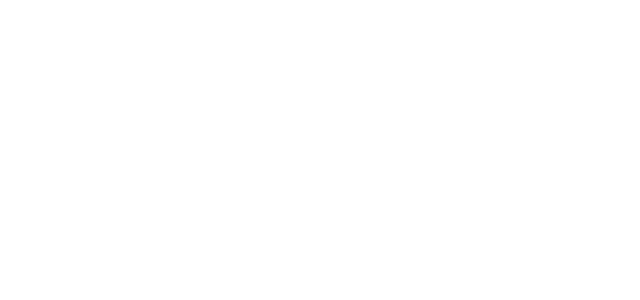
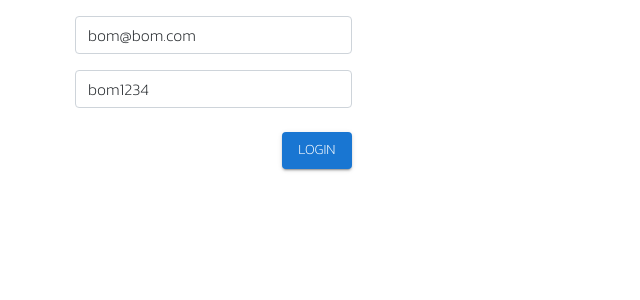
Before and after one commit to pharadornb/isc-frontend, a React (Create React App) app: page /login in a window 1280 px wide. Shown: the top 300 px of the page, without its empty margins (0-640 px from the left). Built offline with nearby package versions, Linux system fonts and the light colour scheme.

Commit message:
Update isc-frontend 07/01/2564 14.57

```diff
--- a/public/index.html
+++ b/public/index.html
@@ -24,7 +24,9 @@
       work correctly both with client-side routing and a non-root public URL.
       Learn how to configure a non-root public URL by running `npm run build`.
     -->
-    <title>React App</title>
+    <title>ISC-Project</title>
+    <script src="https://cdn.jsdelivr.net/npm/bootstrap@5.1.1/dist/js/bootstrap.bundle.min.js"></script>
+    <link href="https://fonts.googleapis.com/css2?family=Kanit:wght@200&&display=swap" rel="stylesheet"></link>
   </head>
   <body>
     <noscript>You need to enable JavaScript to run this app.</noscript>
--- a/src/App.js
+++ b/src/App.js
@@ -1,20 +1,24 @@
-import React from 'react';
-import {Router} from 'react-router-dom';
-import Routes from './Routes';
-import {createBrowserHistory} from 'history';
+import logo from './logo.svg';
 import './App.css';
 
 function App() {
-    const browserHistory = createBrowserHistory({
-        /* pass a configuration object here if needed */
-    });
-
     return (
-        <Router history={browserHistory}>
-            <React.Fragment>
-                <Routes />
-            </React.Fragment>
-        </Router>
+        <div className="App">
+            <header className="App-header">
+                <img src={logo} className="App-logo" alt="logo" />
+                <p>
+                    Edit <code>src/App.js</code> and save to reload.
+                </p>
+                <a
+                    className="App-link"
+                    href="https://reactjs.org"
+                    target="_blank"
+                    rel="noopener noreferrer"
+                >
+                    Learn React
+                </a>
+            </header>
+        </div>
     );
 }
 
--- a/src/Routes.js
+++ /dev/null
@@ -1,20 +0,0 @@
-import React from 'react';
-import {Switch} from 'react-router-dom';
-import RouteWithLayout from './component/RouteWithLayout';
-import MainLayout from './layout/MainLayout';
-import HomePage from './pages/homePage/HomePage';
-
-export default class Routes extends React.Component {
-    render() {
-        return (
-            <Switch>
-                <RouteWithLayout
-                    exact
-                    path="/"
-                    component={HomePage}
-                    layout={MainLayout}
-                />
-            </Switch>
-        );
-    }
-}
--- a/src/component/RouteWithLayout.js
+++ /dev/null
@@ -1,25 +0,0 @@
-import React from 'react';
-import { Route } from 'react-router-dom';
-import PropTypes from 'prop-types';
-
-const RouteWithLayout = (props) => {
-    const {component: Component, layout: Layout, ...rest} = props;
-    return (
-        <Route
-            {...rest}
-            render={({staticContext, ...restProps}) => (
-                <Layout>
-                    <Component {...restProps} />
-                </Layout>
-            )}
-        />
-    );
-};
-
-RouteWithLayout.propTypes = {
-    component: PropTypes.any.isRequired,
-    layout: PropTypes.any.isRequired,
-    path: PropTypes.string,
-};
-
-export default RouteWithLayout;
--- a/src/index.css
+++ b/src/index.css
@@ -11,3 +11,7 @@
   font-family: source-code-pro, Menlo, Monaco, Consolas, 'Courier New',
     monospace;
 }
+
+* {
+  font-family: 'Kanit', sans-serif;
+}
--- a/src/index.js
+++ b/src/index.js
@@ -3,12 +3,37 @@
 import './index.css';
 import App from './App';
 import reportWebVitals from './reportWebVitals';
+import {BrowserRouter, Routes, Route} from "react-router-dom";
+import 'bootstrap/dist/css/bootstrap.css';
+import '@fortawesome/fontawesome-free/css/all.css';
+import axios from "axios";
+import {createTheme, ThemeProvider} from "@mui/material";
+import Home from "./pages/Home";
+import Login from './pages/Login'
+
+axios.defaults.baseURL = 'http://localhost:8080/';
+// axios.defaults.baseURL = 'http://20.212.154.221:8080';
+// axios.defaults.headers.common['Authorization'] = `Bearer ${sessionStorage.getItem('accessToken')}`
+
+const theme = createTheme({
+    typography: {
+        fontFamily: [
+            'Kanit',
+        ].join(','),
+    },
+});
 
 ReactDOM.render(
-  <React.StrictMode>
-    <App />
-  </React.StrictMode>,
-  document.getElementById('root')
+    <BrowserRouter>
+        <ThemeProvider theme={theme}>
+            <Routes>
+                <Route path="/" element={<App/>}></Route>
+                <Route path="/home" element={<Home/>}></Route>
+                <Route path="/login" element={<Login/>}></Route>
+            </Routes>
+        </ThemeProvider>
+    </BrowserRouter>,
+    document.getElementById('root')
 );
 
 // If you want to start measuring performance in your app, pass a function
--- a/src/layout/MainLayout.js
+++ /dev/null
@@ -1,19 +0,0 @@
-import React from 'react';
-import PropTypes from 'prop-types';
-
-export class MainLayout extends React.Component {
-    static propTypes = {
-        children: PropTypes.node.isRequired,
-    };
-
-    render() {
-        return (
-            <React.Fragment>
-                header
-                <main>{this.props.children}</main>
-            </React.Fragment>
-        );
-    }
-}
-
-export default MainLayout;
--- /dev/null
+++ b/src/pages/Home.js
@@ -0,0 +1,44 @@
+import React from 'react';
+import Swal from 'sweetalert2';
+import Button from "@mui/material/Button";
+
+const Home = () => {
+    const handleClick = () => {
+        Swal.fire(
+            'The Internet?',
+            'That thing is still around?',
+            'question'
+        )
+    }
+
+    return (
+        <div className={'container-fluid'}>
+            <div className="row">
+                <div className="col-md-12 mt-3">
+                    <h3><b>iT-Skill-Collect(ISC) ระบบฝึกทักษะ</b></h3>
+                </div>
+                <div className="col-md-4 mt-3">
+                    *<b>boostrap</b> test: <input type="email" className={'form-control'}></input>
+                </div>
+                <div className="col-md-12 mt-3">
+                    *<b>mui</b> test + *<b>sweetalert</b> test: : <Button variant="contained"
+                                                                          onClick={() => handleClick()}>Login</Button>
+                </div>
+                <div className="col-md-12 mt-3">
+                    *<b>fontawesome</b> test: <i className="fas fa-user"></i>
+                </div>
+                {/*<div className="col-md-12 mt-3">*/}
+                {/*    *<b>axios</b> getStaticProps api test: <br/>*/}
+                {/*    {props.data.map((prod) => (*/}
+                {/*        <div key={prod.title}>*/}
+                {/*            {prod.title}*/}
+                {/*            <br/>*/}
+                {/*        </div>*/}
+                {/*    ))}*/}
+                {/*</div>*/}
+            </div>
+        </div>
+    );
+};
+
+export default Home;
--- /dev/null
+++ b/src/pages/Login.js
@@ -0,0 +1,89 @@
+import React, {useState} from 'react';
+import Button from "@mui/material/Button";
+import axios from "axios";
+
+const Login = () => {
+
+    const [email, setEmail] = useState('bom@bom.com');
+    const [password, setPassword] = useState('bom1234');
+
+    const handleSubmit = async e => {
+        e.preventDefault();
+
+        axios.get('auth/login', {
+            headers: {
+                'Content-Type': 'application/json',
+            },
+        })
+            .then(res => {
+                console.log(res.data)
+            })
+            .catch(err => console.log(err))
+
+        // const response = await loginUser({
+        //     email,
+        //     password
+        // });
+
+        // console.log("fuck" + response)
+
+        // if ('accessToken' in response) {
+        //     sessionStorage.setItem('accessToken', response['accessToken']);
+        //     sessionStorage.setItem('refreshToken', response['refreshToken']);
+        //     window.location.href = "/";
+        // } else {
+        //     // Swal("Failed", response.messageTh, "error");
+        // }
+    }
+
+    return (
+        <div className="col-lg-6 col-md-6 form-container">
+            <div className="col-lg-8 col-md-12 col-sm-9 col-xs-12 form-box text-center">
+                <div className="mb-3">
+                    {/*<img src={iamLogo} width="120px" alt="img-logo"/>*/}
+                </div>
+                <div className="row">
+                    <div className="col-md-2"/>
+                    <div className="col-md-8">
+                        <form noValidate onSubmit={handleSubmit}>
+                            <div className="row">
+                                <div className="col-md-12">
+                                    <input type="email" className={'form-control'}
+                                           onChange={e => setEmail(e.target.value)} placeholder={'Username'} value={email}></input>
+                                    <input type="email" className={'form-control mt-3'}
+                                           onChange={e => setPassword(e.target.value)} placeholder={'Password'} value={password}></input>
+                                </div>
+                                <div className="col-md-12 d-flex justify-content-end">
+                                    <div className="text-left mb-3 mt-4">
+                                        <Button type="submit" variant="contained">
+                                            Login
+                                        </Button>
+                                    </div>
+                                </div>
+                            </div>
+                        </form>
+                    </div>
+                    <div className="col-md-2"/>
+                </div>
+            </div>
+        </div>
+    );
+}
+
+// async function loginUser(credentials) {
+//     console.log(credentials)
+//
+//     return fetch('http://20.212.154.221:2195/api/auth/register', {
+//         method: 'POST',
+//         headers: {
+//             'Content-Type': 'application/json',
+//             "Access-Control-Allow-Origin": "*",
+//             "Access-Control-Allow-Credentials": true
+//         },
+//         // body: JSON.stringify(credentials),
+//         mode: 'no-cors'
+//     })
+//         .then(data => data.json())
+// }
+
+export default Login;
--- /dev/null
+++ b/src/pages/Register.js
@@ -0,0 +1,6 @@
+import React from 'react';
+const Register = () => {
+
+}
+
+export default Register;
--- a/src/pages/homePage/HomePage.js
+++ /dev/null
@@ -1,7 +0,0 @@
-import React from 'react';
-
-const HomePage = () => {
-    return <div>HomePage</div>;
-};
-
-export default HomePage;
```
Also changed, not shown: 1 other file (tests, documents, lock files or other folders).
